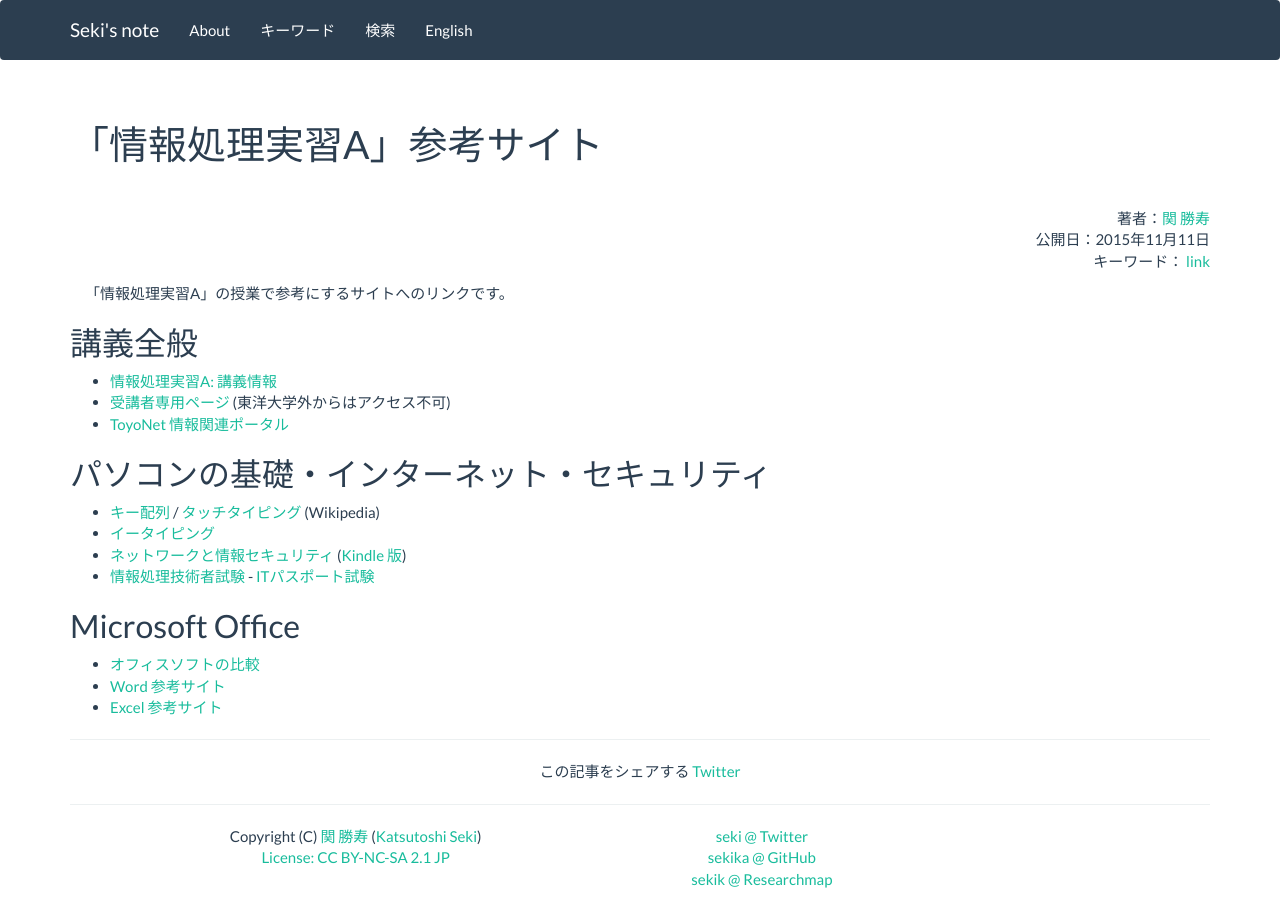
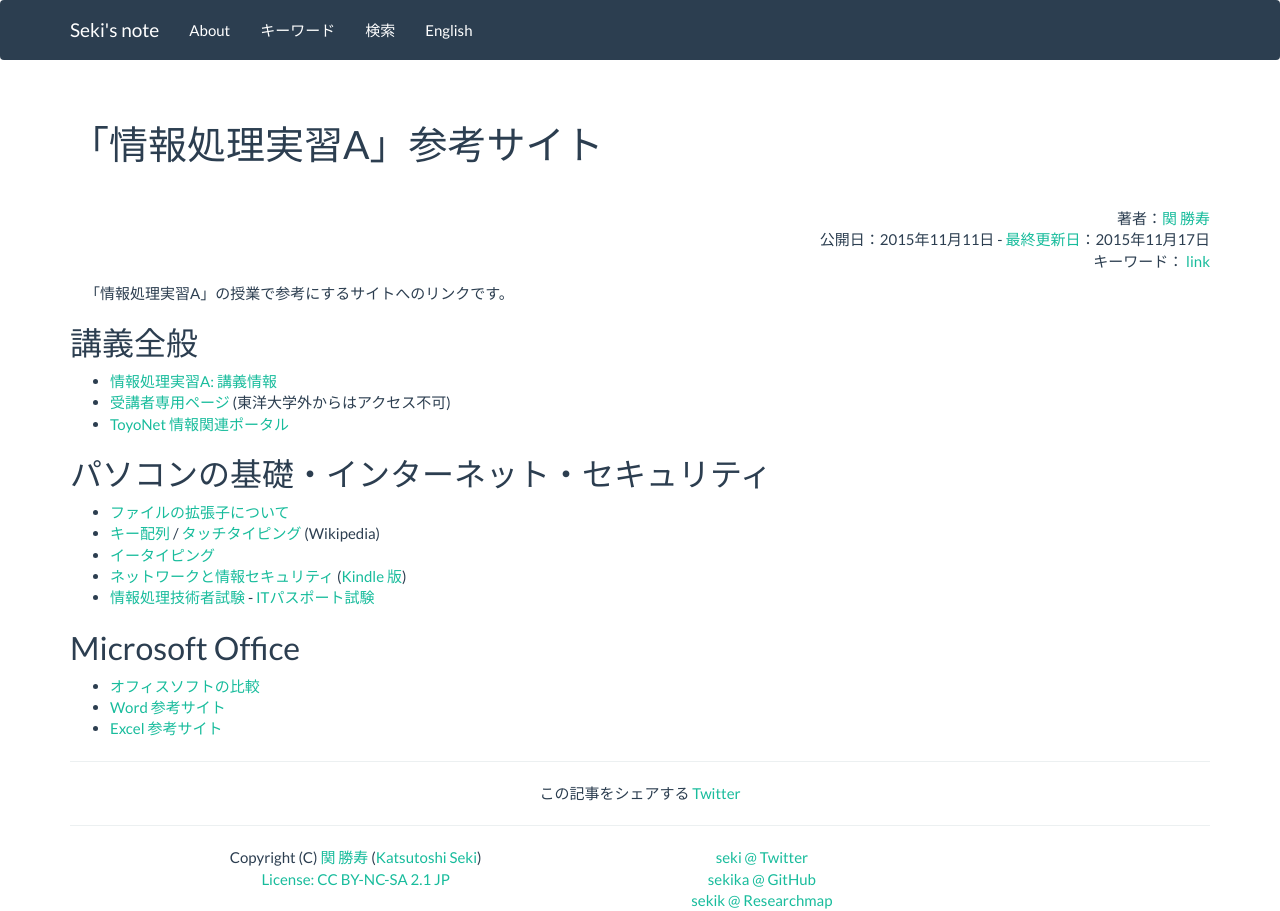
Before and after one commit to sekika/sekika.github.io, a Jekyll site: the page built from _posts/2015-11-11-joho-a-link.md, in a window 1280 px wide. Built offline with Jekyll 4.4.1, drawn with Linux system fonts in a browser that asks for light colours; nearby versions of some CDN libraries; comment, search, counter and statistics services are not loaded.

Commit message:
Added link to file extension

```diff
--- a/_posts/2015-11-11-joho-a-link.md
+++ b/_posts/2015-11-11-joho-a-link.md
@@ -2,6 +2,7 @@
 layout: post
 title: 「情報処理実習A」参考サイト
 date: 2015-11-11 08:35:42 +0000
+update: 2015-11-17 06:27:02 +0000
 tag: link
 ---
 「情報処理実習A」の授業で参考にするサイトへのリンクです。
@@ -13,6 +14,7 @@ tag: link
 
 ## パソコンの基礎・インターネット・セキュリティ
 
+- [ファイルの拡張子について]({% post_url 2015-11-17-file-extension %})
 - [キー配列](https://ja.wikipedia.org/wiki/%E3%82%AD%E3%83%BC%E9%85%8D%E5%88%97) / [タッチタイピング](https://ja.wikipedia.org/wiki/%E3%82%BF%E3%83%83%E3%83%81%E3%82%BF%E3%82%A4%E3%83%94%E3%83%B3%E3%82%B0) (Wikipedia)
 - [イータイピング](http://www.e-typing.ne.jp/)
 - [ネットワークと情報セキュリティ](http://www2.toyo.ac.jp/~seki_k/security/) (<a href="http://www.amazon.co.jp/%E3%83%8D%E3%83%83%E3%83%88%E3%83%AF%E3%83%BC%E3%82%AF%E3%81%A8%E6%83%85%E5%A0%B1%E3%82%BB%E3%82%AD%E3%83%A5%E3%83%AA%E3%83%86%E3%82%A3-ebook/dp/B00ADA0MC8">Kindle 版</a>)
```
